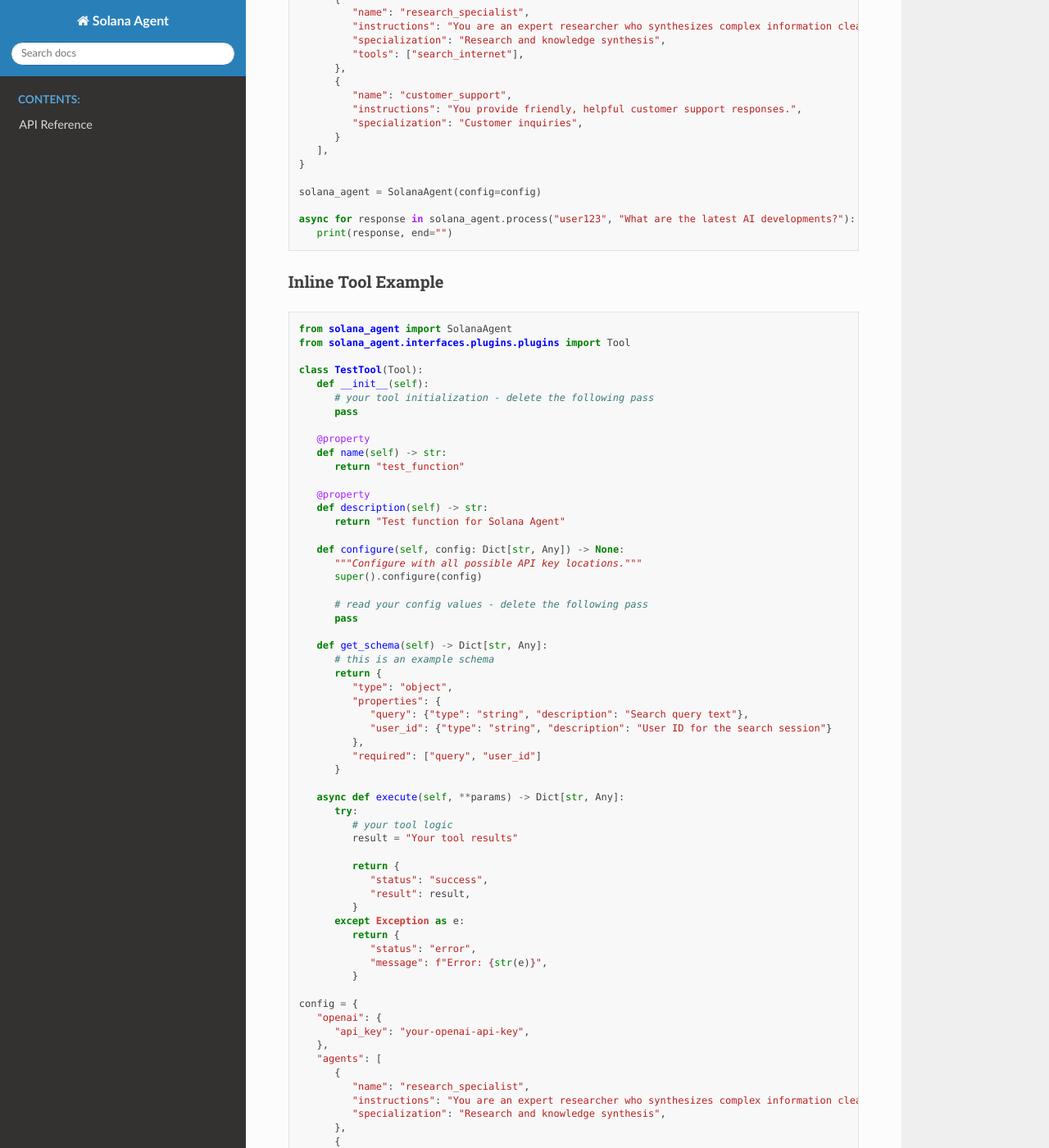
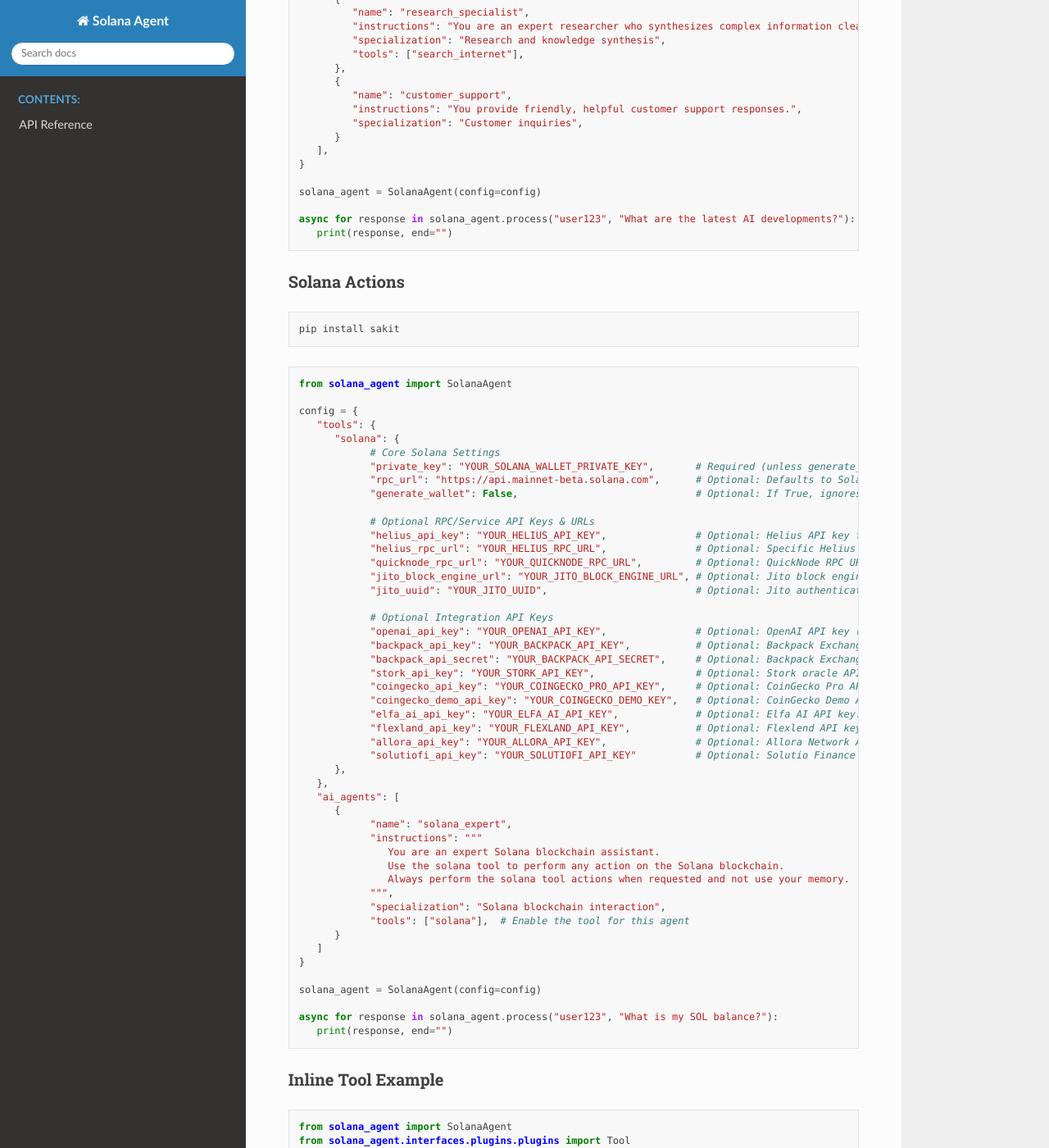
Before and after one commit to truemagic-coder/solana-agent, a Sphinx documentation site: the page built from docs/index.rst, in a window 1280 px wide and 1400 px high, scrolled down 6955 px. Shown: the whole window at 82% size. Built offline with Sphinx 7.4.7 and the Read the Docs theme 3.1.0, drawn with Linux system fonts in a browser that asks for light colours; some of the changed text lies outside the part shown.

Commit message:
fix for agentipy and update readme

```diff
--- a/docs/index.rst
+++ b/docs/index.rst
@@ -413,6 +413,65 @@ Internet Search (Plugin Tool Example)
    solana_agent = SolanaAgent(config=config)
 
    async for response in solana_agent.process("user123", "What are the latest AI developments?"):
+      print(response, end="")
+
+
+Solana Actions
+~~~~~~~~~~~~~~~~~~~~~~~~~~~~~~~
+
+.. code-block:: bash
+
+   pip install sakit
+
+.. code-block:: python
+
+   from solana_agent import SolanaAgent
+
+   config = {
+      "tools": {
+         "solana": {
+               # Core Solana Settings
+               "private_key": "YOUR_SOLANA_WALLET_PRIVATE_KEY",       # Required (unless generate_wallet=True): Your wallet's private key (base58 encoded string).
+               "rpc_url": "https://api.mainnet-beta.solana.com",      # Optional: Defaults to Solana mainnet RPC.
+               "generate_wallet": False,                              # Optional: If True, ignores private_key and generates a new wallet. Defaults to False.
+
+               # Optional RPC/Service API Keys & URLs
+               "helius_api_key": "YOUR_HELIUS_API_KEY",               # Optional: Helius API key for enhanced data/RPC.
+               "helius_rpc_url": "YOUR_HELIUS_RPC_URL",               # Optional: Specific Helius RPC URL.
+               "quicknode_rpc_url": "YOUR_QUICKNODE_RPC_URL",         # Optional: QuickNode RPC URL.
+               "jito_block_engine_url": "YOUR_JITO_BLOCK_ENGINE_URL", # Optional: Jito block engine URL for bundles.
+               "jito_uuid": "YOUR_JITO_UUID",                         # Optional: Jito authentication UUID.
+
+               # Optional Integration API Keys
+               "openai_api_key": "YOUR_OPENAI_API_KEY",               # Optional: OpenAI API key (if needed by specific agentipy features).
+               "backpack_api_key": "YOUR_BACKPACK_API_KEY",           # Optional: Backpack Exchange API key.
+               "backpack_api_secret": "YOUR_BACKPACK_API_SECRET",     # Optional: Backpack Exchange API secret.
+               "stork_api_key": "YOUR_STORK_API_KEY",                 # Optional: Stork oracle API key.
+               "coingecko_api_key": "YOUR_COINGECKO_PRO_API_KEY",     # Optional: CoinGecko Pro API key.
+               "coingecko_demo_api_key": "YOUR_COINGECKO_DEMO_KEY",   # Optional: CoinGecko Demo API key.
+               "elfa_ai_api_key": "YOUR_ELFA_AI_API_KEY",             # Optional: Elfa AI API key.
+               "flexland_api_key": "YOUR_FLEXLAND_API_KEY",           # Optional: Flexlend API key.
+               "allora_api_key": "YOUR_ALLORA_API_KEY",               # Optional: Allora Network API key.
+               "solutiofi_api_key": "YOUR_SOLUTIOFI_API_KEY"          # Optional: Solutio Finance API key.
+         },
+      },
+      "ai_agents": [
+         {
+               "name": "solana_expert",
+               "instructions": """
+                  You are an expert Solana blockchain assistant.
+                  Use the solana tool to perform any action on the Solana blockchain.
+                  Always perform the solana tool actions when requested and not use your memory.
+               """,
+               "specialization": "Solana blockchain interaction",
+               "tools": ["solana"],  # Enable the tool for this agent
+         }
+      ]
+   }
+
+   solana_agent = SolanaAgent(config=config)
+
+   async for response in solana_agent.process("user123", "What is my SOL balance?"):
       print(response, end="")
 
 
--- a/pyproject.toml
+++ b/pyproject.toml
@@ -1,6 +1,6 @@
 [tool.poetry]
 name = "solana-agent"
-version = "27.3.0"
+version = "27.3.1"
 description = "Agentic IQ"
 authors = ["Bevan Hunt <bevan@bevanhunt.com>"]
 license = "MIT"
@@ -24,7 +24,7 @@ python_paths = [".", "tests"]
 [tool.poetry.dependencies]
 python = ">=3.12,<4.0"
 openai = "^1.74.0"
-pydantic = "^2.11.3"
+pydantic = ">=2"
 pymongo = "^4.12.0"
 zep-cloud = "^2.10.1"
 instructor = "^1.7.9"
```
Also changed, not shown: other parts of docs/index.rst (+1 -1 lines), README.md (+50 -2 lines), 1 other file.
